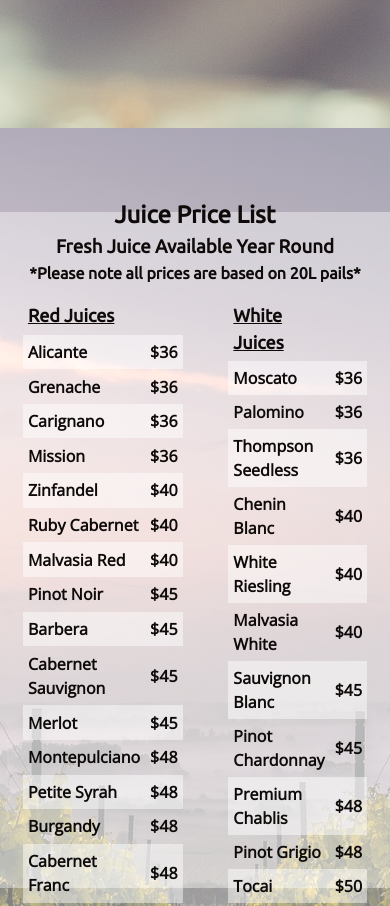
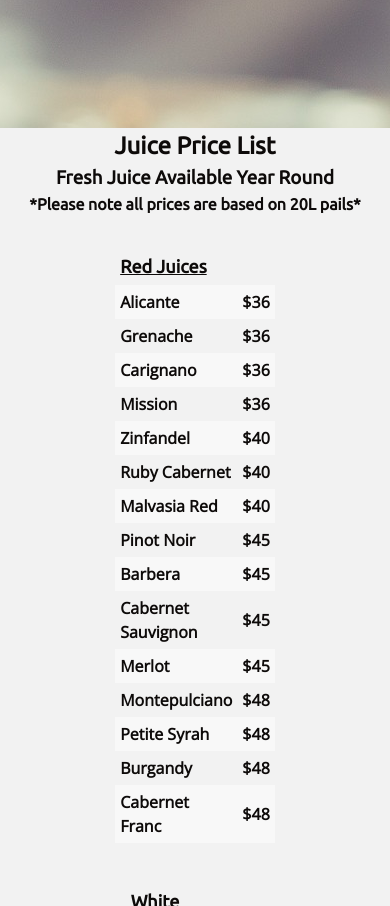
Before and after one commit to Parris-Moscuzza-Creations/NapaValleyWineCellars, a website: page index.html in a window 390 px wide. Shown: the part 1560-2466 px from the top of the page. Drawn offline with nearby package versions, Linux system fonts and the light colour scheme; a web font is replaced by a local one.

Commit message:
media query size 768 done

```diff
--- a/dev/styles/partials/_contactUs.scss
+++ b/dev/styles/partials/_contactUs.scss
@@ -36,6 +36,7 @@
 @media (max-width: 768px){
 	.contactWrap{
 		padding: 0 12px;
+		flex-direction: column;
 	}
 }
 
--- a/dev/styles/partials/_forSale.scss
+++ b/dev/styles/partials/_forSale.scss
@@ -42,3 +42,20 @@ th, td{
 tr:nth-child(even){
 	background-color: rgba(255,255,255,0.46);
 }
+
+@media (max-width: 768px){
+	#forSale{
+		background: none;
+		height: 100%;
+	}
+	.priceListTitle{
+		height: 100%;
+		// margin: 8%;
+	}
+	.priceListWrap{
+		flex-direction: column;
+	}
+	table{
+		margin: 20px auto;
+	}
+}
```
Also changed, not shown: public/styles/styles.css.
